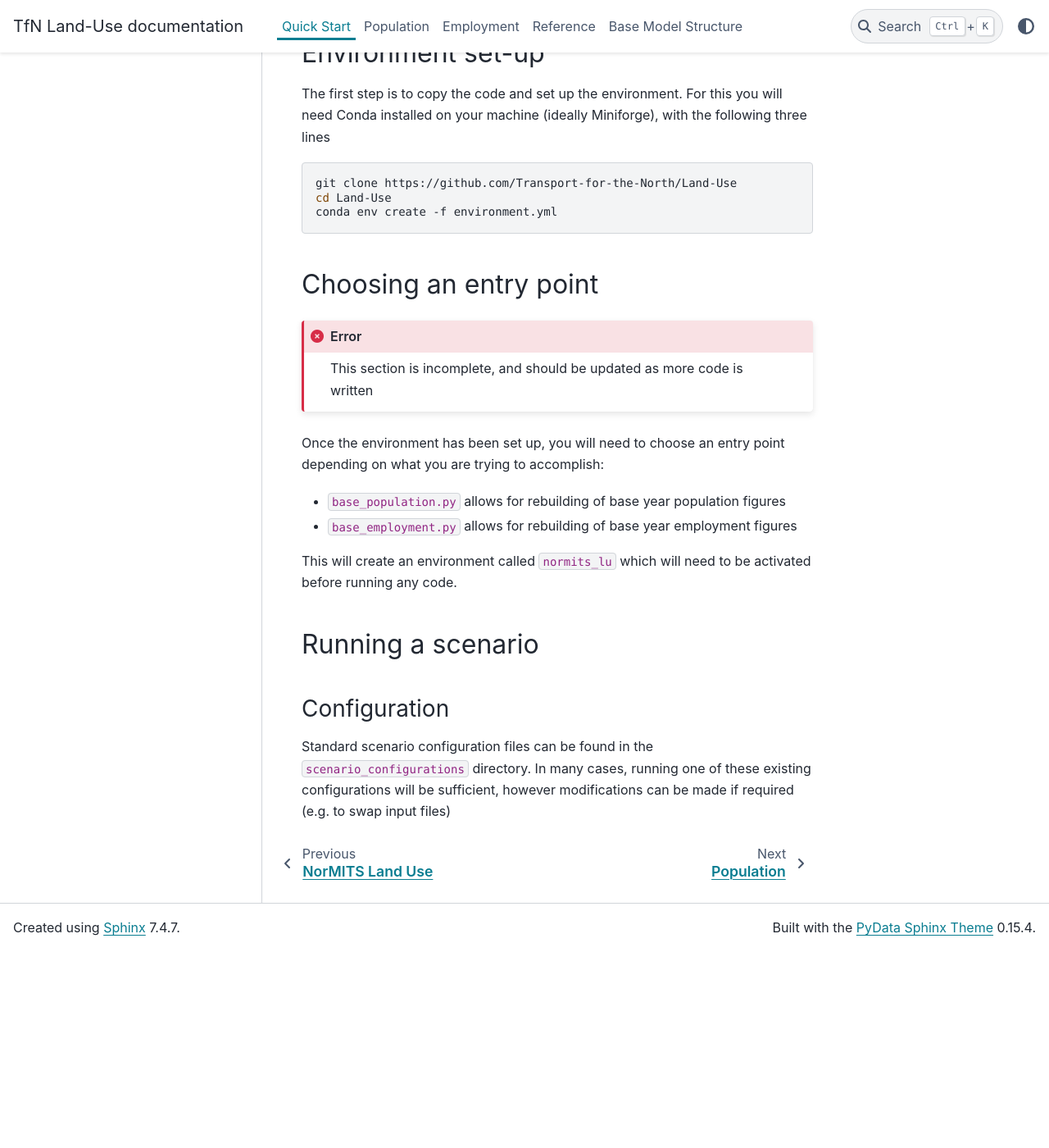
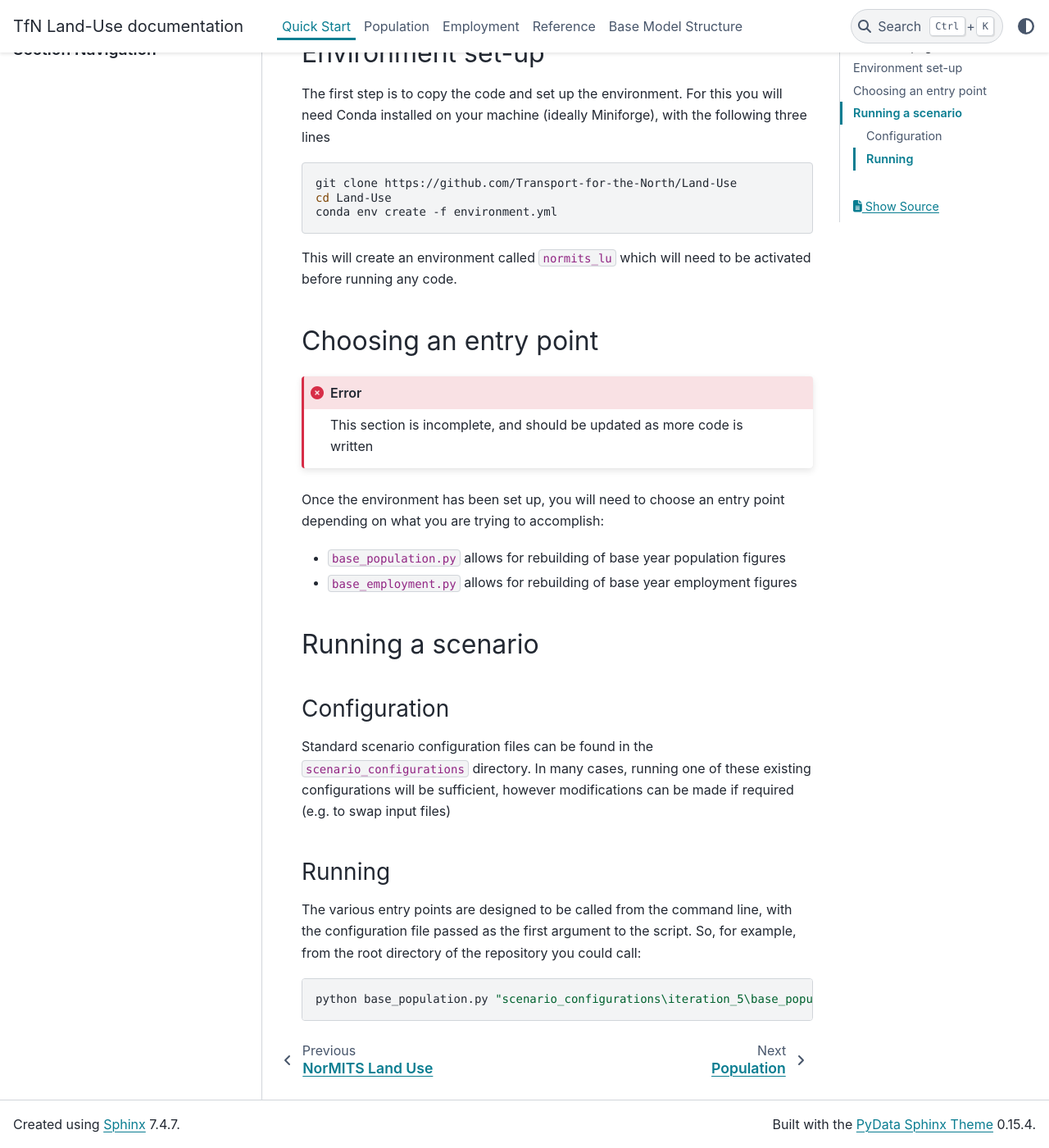
Before and after one commit to asongtoruin/Land-Use, a Sphinx documentation site: the page built from docs/quick_start.rst, in a window 1280 px wide and 1400 px high, scrolled down 352 px. Shown: the whole window at 82% size. Built offline with Sphinx 7.4.7 and the PyData theme 0.15.4, drawn with Linux system fonts in a browser that asks for light colours; before the commit the page ends 1512 px from its top, so only the background shows below that.

Commit message:
Update base process running from command line
Add into employment, tweak comments for population, add to docs

```diff
--- a/base_population.py
+++ b/base_population.py
@@ -12,7 +12,8 @@
 from land_use import logging as lu_logging
 
 
-parser = ArgumentParser('Land-Use command line runner')
+# TODO: expand on the documentation here
+parser = ArgumentParser('Land-Use base population command line runner')
 parser.add_argument('config_file', type=Path)
 args = parser.parse_args()
 
--- a/docs/quick_start.rst
+++ b/docs/quick_start.rst
@@ -19,6 +19,9 @@
     cd Land-Use
     conda env create -f environment.yml
 
+This will create an environment called :code:`normits_lu` which will need to be activated before
+running any code.
+
 Choosing an entry point
 =======================
 
@@ -44,3 +44,14 @@
 Standard scenario configuration files can be found in the :code:`scenario_configurations` directory.
 In many cases, running one of these existing configurations will be sufficient, however
 modifications can be made if required (e.g. to swap input files)
+
+Running
+-------
+
+The various entry points are designed to be called from the command line, with the configuration
+file passed as the first argument to the script. So, for example, from the root directory of the
+repository you could call:
+
+.. code-block:: shell
+
+    python base_population.py "scenario_configurations\iteration_5\base_population_config.yml"
```
Also changed, not shown: other parts of docs/quick_start.rst (+0 -3 lines), base_employment.py (+7 -3 lines).
